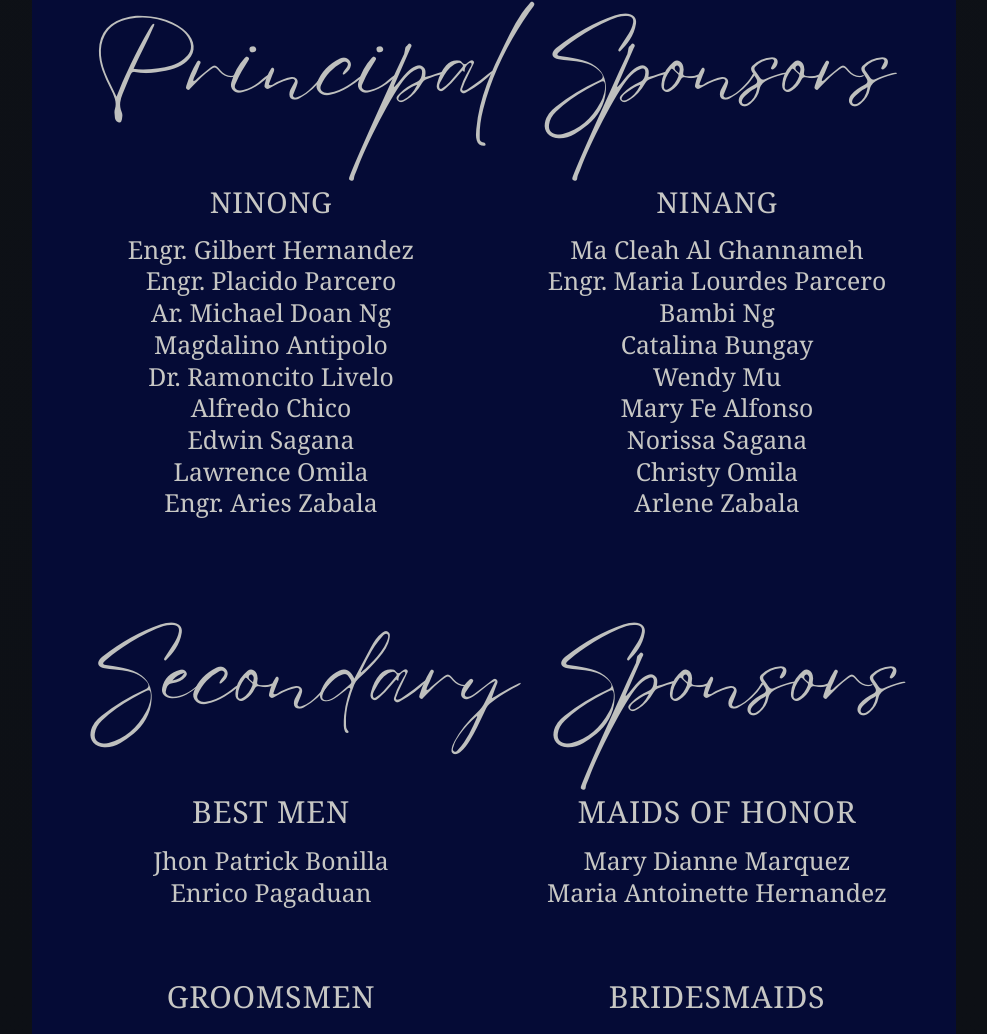
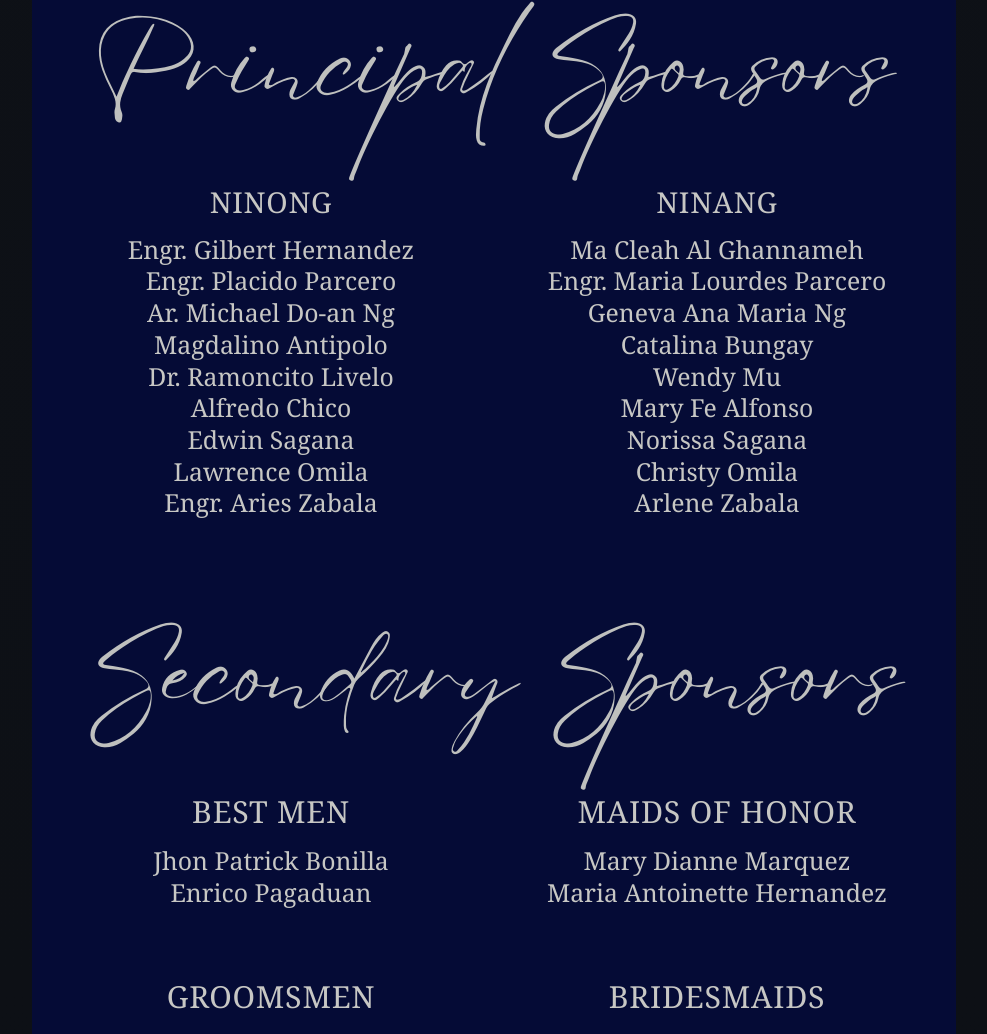
Before and after one commit to venzpagaduan/VAWED, a plain HTML site: page index.html in a window 1280 px wide. Shown: the part 3711-4745 px from the top of the page, without its empty margins (146-1133 px from the left). Drawn offline with Linux system fonts and the light colour scheme.

Commit message:
Correct names of sponsors in index.html

```diff
--- a/index.html
+++ b/index.html
@@ -124,11 +124,11 @@
             <div class="sponsor-columns">
               <section class="sponsor-list">
                 <h3>Ninong</h3>
-                <p>Engr. Gilbert Hernandez<br />Engr. Placido Parcero<br />Ar. Michael Doan Ng<br />Magdalino Antipolo<br />Dr. Ramoncito Livelo<br />Alfredo Chico<br />Edwin Sagana<br />Lawrence Omila<br />Engr. Aries Zabala</p>
+                <p>Engr. Gilbert Hernandez<br />Engr. Placido Parcero<br />Ar. Michael Do-an Ng<br />Magdalino Antipolo<br />Dr. Ramoncito Livelo<br />Alfredo Chico<br />Edwin Sagana<br />Lawrence Omila<br />Engr. Aries Zabala</p>
               </section>
               <section class="sponsor-list">
                 <h3>Ninang</h3>
-                <p>Ma Cleah Al Ghannameh<br />Engr. Maria Lourdes Parcero<br />Bambi Ng<br />Catalina Bungay<br />Wendy Mu<br />Mary Fe Alfonso<br />Norissa Sagana<br />Christy Omila<br />Arlene Zabala</p>
+                <p>Ma Cleah Al Ghannameh<br />Engr. Maria Lourdes Parcero<br />Geneva Ana Maria Ng<br />Catalina Bungay<br />Wendy Mu<br />Mary Fe Alfonso<br />Norissa Sagana<br />Christy Omila<br />Arlene Zabala</p>
               </section>
             </div>
           </div>
```
